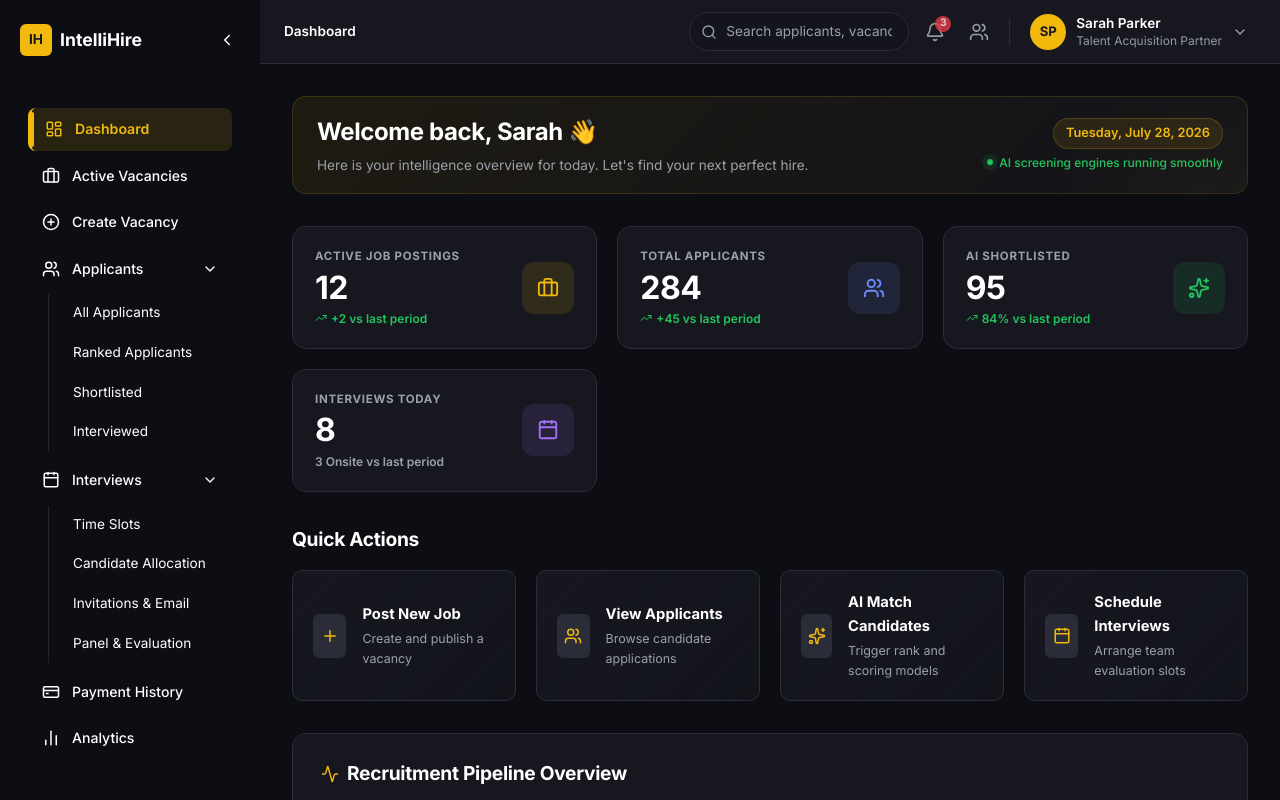
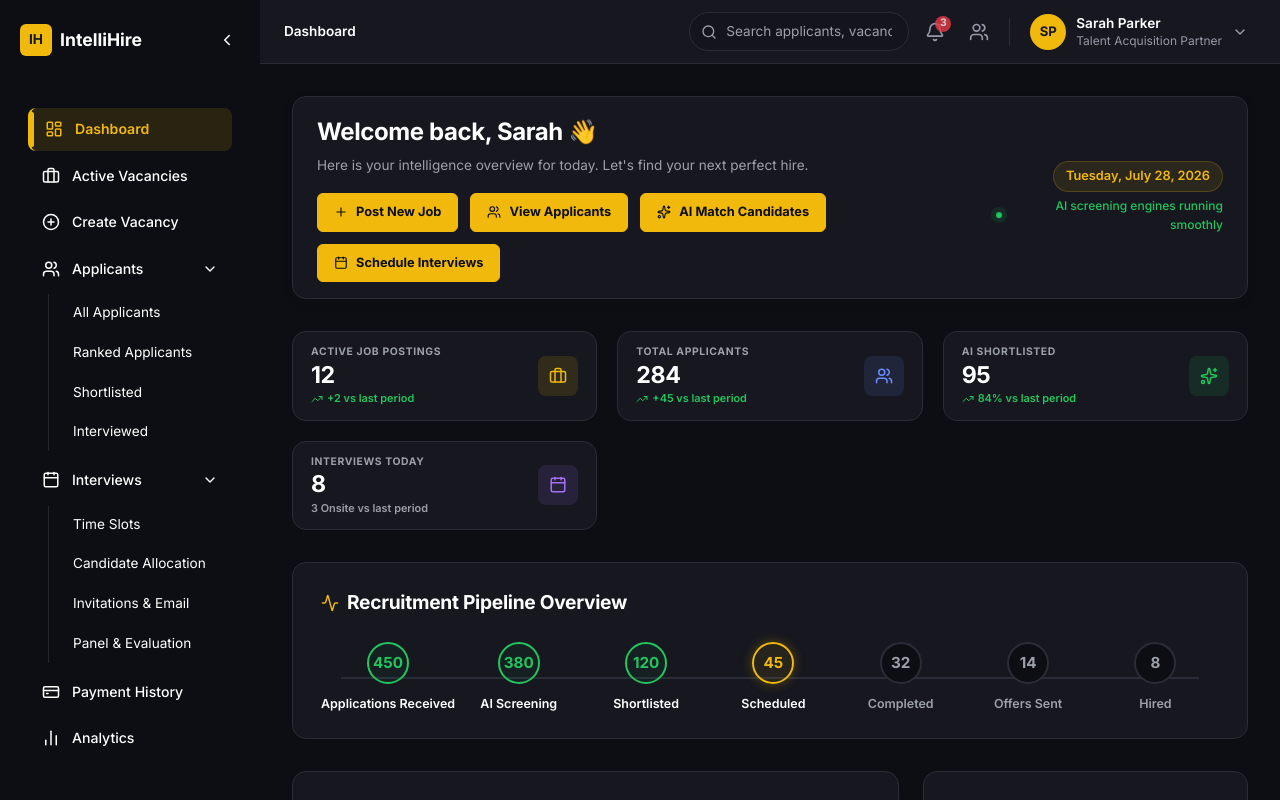
Before and after one commit to IntelliHire-project/Source-code, a React (Create React App) app in the folder frontend/: page /recruiter/dashboard in a window 1280 px wide. Shown: the top 800 px of the page. Built offline with nearby package versions, Linux system fonts and the light colour scheme.

Commit message:
feat: updated Quick action section in recruiter dashboard UI

```diff
--- a/frontend/src/pages/recruiter/Dashboard/RecruiterDashboard.css
+++ b/frontend/src/pages/recruiter/Dashboard/RecruiterDashboard.css
@@ -22,24 +22,13 @@
   display: flex;
   justify-content: space-between;
   align-items: center;
-  background: linear-gradient(135deg, rgba(240, 185, 11, 0.08) 0%, rgba(22, 23, 31, 0.6) 100%);
-  border: 1px solid rgba(240, 185, 11, 0.15);
+  background: var(--primary, #16171F);
+  border: 1px solid var(--primary-light, #2A2C38);
   border-radius: var(--radius-lg, 14px);
   padding: 16px 24px;
   box-shadow: var(--shadow-md, 0 4px 12px rgba(0,0,0,0.15));
   position: relative;
   overflow: hidden;
-}
-
-.recruiter-welcome-banner::before {
-  content: '';
-  position: absolute;
-  top: -50%;
-  right: -20%;
-  width: 400px;
-  height: 400px;
-  background: radial-gradient(circle, rgba(240, 185, 11, 0.06) 0%, transparent 70%);
-  pointer-events: none;
 }
 
 .welcome-title-grp h1 {
@@ -120,11 +109,11 @@
   background: var(--primary, #16171F);
   border: 1px solid var(--primary-light, #2A2C38);
   border-radius: var(--radius-lg, 14px);
-  padding: 20px 22px;
+  padding: 12px 18px;
   display: flex;
   align-items: center;
   justify-content: space-between;
-  gap: 16px;
+  gap: 12px;
   transition: border-color 0.2s, transform 0.2s;
   cursor: default;
 }
@@ -137,30 +126,30 @@
 .kpi-card-left {
   display: flex;
   flex-direction: column;
-  gap: 4px;
+  gap: 2px;
 }
 
 .kpi-card-label {
-  font-size: 0.72rem;
+  font-size: 0.65rem;
   font-weight: 700;
   text-transform: uppercase;
-  letter-spacing: 0.7px;
+  letter-spacing: 0.6px;
   color: var(--text-muted, #9599A6);
 }
 
 .kpi-card-value {
-  font-size: 2rem;
+  font-size: 1.45rem;
   font-weight: 800;
   color: #FFFFFF;
   line-height: 1.1;
-  letter-spacing: -0.5px;
+  letter-spacing: -0.4px;
 }
 
 .kpi-card-change {
   display: inline-flex;
   align-items: center;
   gap: 4px;
-  font-size: 0.75rem;
+  font-size: 0.68rem;
   font-weight: 600;
   color: var(--text-muted, #9599A6);
 }
@@ -174,9 +163,9 @@
 }
 
 .kpi-card-icon {
-  width: 52px;
-  height: 52px;
-  border-radius: 12px;
+  width: 40px;
+  height: 40px;
+  border-radius: 8px;
   display: flex;
   align-items: center;
   justify-content: center;
@@ -186,10 +175,33 @@
 /* ────────────────────────────────────────────────────────────
    3. Quick Actions
    ──────────────────────────────────────────────────────────── */
-.recruiter-quick-actions {
+.welcome-actions-row {
   display: flex;
-  flex-direction: column;
-  gap: 16px;
+  gap: 12px;
+  margin-top: 16px;
+  flex-wrap: wrap;
+}
+
+.welcome-action-btn {
+  display: inline-flex;
+  align-items: center;
+  gap: 8px;
+  padding: 8px 16px;
+  background-color: var(--accent, #F0B90B);
+  color: var(--primary-dark, #0D0E13);
+  border: 1px solid var(--accent, #F0B90B);
+  border-radius: var(--radius-sm, 6px);
+  font-size: 0.8rem;
+  font-weight: 700;
+  cursor: pointer;
+  transition: all 0.2s ease;
+}
+
+.welcome-action-btn:hover {
+  background-color: var(--accent-dark, #C99A08);
+  border-color: var(--accent-dark, #C99A08);
+  transform: translateY(-1px);
+  box-shadow: 0 4px 12px rgba(240, 185, 11, 0.25);
 }
 
 .recruiter-section-title {
@@ -201,67 +213,6 @@
   align-items: center;
   gap: 8px;
   margin: 0;
-}
-
-.action-btn-row {
-  display: grid;
-  grid-template-columns: repeat(4, 1fr);
-  gap: 20px;
-}
-
-.action-btn-card {
-  background: linear-gradient(135deg, var(--primary, #16171F) 0%, rgba(22, 23, 31, 0.7) 100%);
-  border: 1px solid var(--primary-light, #2A2C38);
-  border-radius: var(--radius-md, 10px);
-  padding: 20px;
-  display: flex;
-  align-items: center;
-  gap: 16px;
-  cursor: pointer;
-  text-align: left;
-  transition: all 0.25s cubic-bezier(0.16, 1, 0.3, 1);
-  width: 100%;
-}
-
-.action-btn-card:hover {
-  border-color: var(--accent, #F0B90B);
-  background: linear-gradient(135deg, rgba(240, 185, 11, 0.05) 0%, var(--primary, #16171F) 100%);
-  transform: translateY(-2px);
-  box-shadow: 0 6px 20px rgba(0, 0, 0, 0.25);
-}
-
-.action-btn-card .action-icon-box {
-  width: 44px;
-  height: 44px;
-  border-radius: var(--radius-sm, 6px);
-  background: var(--primary-light, #2A2C38);
-  display: flex;
-  align-items: center;
-  justify-content: center;
-  color: var(--accent, #F0B90B);
-  transition: all 0.25s;
-}
-
-.action-btn-card:hover .action-icon-box {
-  background: var(--accent, #F0B90B);
-  color: var(--primary-dark, #0D0E13);
-}
-
-.action-btn-info {
-  display: flex;
-  flex-direction: column;
-}
-
-.action-btn-title {
-  font-size: 0.92rem;
-  font-weight: 700;
-  color: #fff;
-}
-
-.action-btn-desc {
-  font-size: 0.78rem;
-  color: var(--text-muted, #9CA0A8);
-  margin-top: 2px;
 }
 
 /* ────────────────────────────────────────────────────────────
--- a/frontend/src/pages/recruiter/Dashboard/RecruiterDashboard.jsx
+++ b/frontend/src/pages/recruiter/Dashboard/RecruiterDashboard.jsx
@@ -217,6 +217,20 @@ function RecruiterDashboard() {
             <div className="welcome-title-grp">
               <h1>Welcome back, Sarah 👋</h1>
               <p>Here is your intelligence overview for today. Let's find your next perfect hire.</p>
+              <div className="welcome-actions-row">
+                <button className="welcome-action-btn" onClick={() => navigate('/recruiter/create-vacancy')}>
+                  <Plus size={14} /> Post New Job
+                </button>
+                <button className="welcome-action-btn" onClick={() => navigate('/recruiter/applicants/all')}>
+                  <Users size={14} /> View Applicants
+                </button>
+                <button className="welcome-action-btn" onClick={() => navigate('/recruiter/applicants/ranked')}>
+                  <Sparkles size={14} /> AI Match Candidates
+                </button>
+                <button className="welcome-action-btn" onClick={() => navigate('/recruiter/interviews')}>
+                  <Calendar size={14} /> Schedule Interviews
+                </button>
+              </div>
             </div>
             <div className="welcome-date-badge">
               <span className="welcome-date-text">{activeDate}</span>
@@ -243,57 +257,11 @@ function RecruiterDashboard() {
                     </span>
                   </div>
                   <div className="kpi-card-icon" style={{ backgroundColor: kpi.bg, color: kpi.color }}>
-                    <Icon size={22} />
+                    <Icon size={18} />
                   </div>
                 </div>
               );
             })}
-          </section>
-
-          {/* ── 3. Quick Actions ── */}
-          <section className="recruiter-quick-actions">
-            <h2 className="recruiter-section-title">Quick Actions</h2>
-            <div className="action-btn-row">
-              <button className="action-btn-card" onClick={() => navigate('/recruiter/create-vacancy')}>
-                <div className="action-icon-box">
-                  <Plus size={18} />
-                </div>
-                <div className="action-btn-info">
-                  <span className="action-btn-title">Post New Job</span>
-                  <span className="action-btn-desc">Create and publish a vacancy</span>
-                </div>
-              </button>
-
-              <button className="action-btn-card" onClick={() => navigate('/recruiter/applicants/all')}>
-                <div className="action-icon-box">
-                  <Users size={18} />
-                </div>
-                <div className="action-btn-info">
-                  <span className="action-btn-title">View Applicants</span>
-                  <span className="action-btn-desc">Browse candidate applications</span>
-                </div>
-              </button>
-
-              <button className="action-btn-card" onClick={() => navigate('/recruiter/applicants/ranked')}>
-                <div className="action-icon-box">
-                  <Sparkles size={18} />
-                </div>
-                <div className="action-btn-info">
-                  <span className="action-btn-title">AI Match Candidates</span>
-                  <span className="action-btn-desc">Trigger rank and scoring models</span>
-                </div>
-              </button>
-
-              <button className="action-btn-card" onClick={() => navigate('/recruiter/interviews')}>
-                <div className="action-icon-box">
-                  <Calendar size={18} />
-                </div>
-                <div className="action-btn-info">
-                  <span className="action-btn-title">Schedule Interviews</span>
-                  <span className="action-btn-desc">Arrange team evaluation slots</span>
-                </div>
-              </button>
-            </div>
           </section>
 
           {/* ── 4. Recruitment Pipeline ── */}
```
